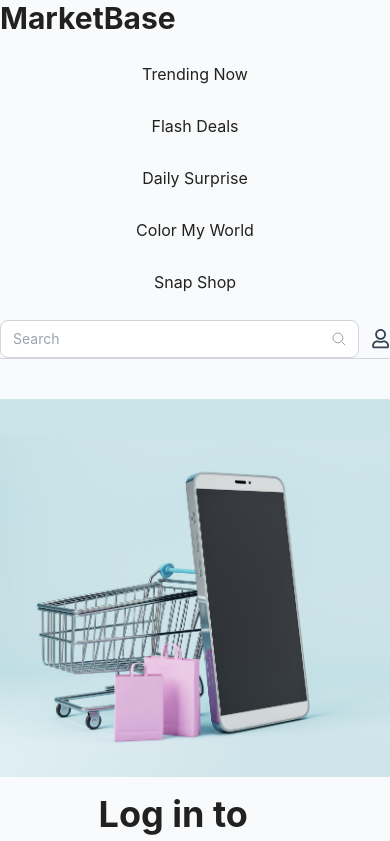
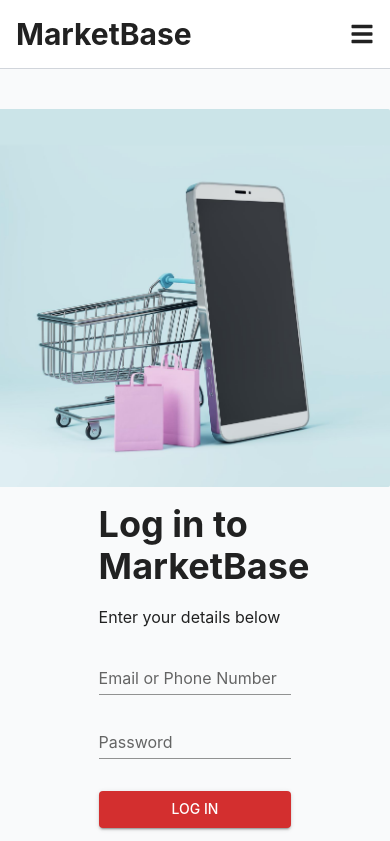
Before and after one commit to muskanmi/marketBase, a Next.js app in the folder frontend/: page /signin in a window 390 px wide. Shown: the top 841 px of the page. Built offline with nearby package versions, Linux system fonts and the light colour scheme.

Commit message:
make responsive cards and index layout

```diff
--- a/frontend/components/Banner.js
+++ b/frontend/components/Banner.js
@@ -9,10 +9,8 @@ const Banner = () => {
       <div className="container px-4 mx-auto md:px-8">
         <div className="flex flex-col justify-between w-full md:flex-row mb-28">
           {/* Sidebar List with Fixed Width */}
-          <div className="h-full border-r border-gray-300">
-            <ul className="w-64 pt-10 space-y-3">
-              {" "}
-              {/* Set a fixed width for ul */}
+          <div className="w-full h-full mb-6 border-r border-gray-300 md:w-64 md:mb-0">
+            <ul className="pt-10 space-y-3">
               <li className="flex items-center justify-between">
                 <span>Woman&apos;s Fashion</span>
                 <IoIosArrowForward size="1.2rem" className="mr-2" />
@@ -46,11 +44,14 @@ const Banner = () => {
           </div>
 
           {/* Banner Image */}
-          <div className="pt-10">
+          <div className="w-full pt-10 md:w-2/3">
             <Image
               src={banner}
               alt="banner image"
-              style={{ maxWidth: "100%", height: "auto" }}
+              layout="responsive"
+              width={700} // Set the width you want (optional)
+              height={400} // Set the height you want (optional)
+              objectFit="cover" // Ensures the image covers the space while maintaining aspect ratio
             />
           </div>
         </div>
--- a/frontend/components/Header.js
+++ b/frontend/components/Header.js
@@ -1,5 +1,5 @@
 import React, { useState, useEffect, useRef } from "react";
-import { FaRegHeart, FaRegUser } from "react-icons/fa";
+import { FaRegHeart, FaRegUser, FaBars } from "react-icons/fa";
 import { GrCart } from "react-icons/gr";
 import { IoSearchOutline } from "react-icons/io5";
 import Link from "next/link";
@@ -8,6 +8,7 @@ import { useRouter } from "next/router";
 const Header = () => {
   const router = useRouter();
   const [dropdownOpen, setDropdownOpen] = useState(false);
+  const [menuOpen, setMenuOpen] = useState(false);
   const [isLoggedIn, setIsLoggedIn] = useState(false);
   const dropdownRef = useRef(null);
 
@@ -22,95 +23,74 @@ const Header = () => {
   }, []);
 
   return (
-    <section>
-      <div className="flex flex-col items-center justify-between w-full border-b border-gray-300 md:flex-row md:space-x-6 md:px-12">
-        {/* Logo Section */}
-        <div className="flex items-center justify-between w-full md:w-auto">
+    <header className="w-full bg-white border-b border-gray-300">
+      <div className="flex items-center justify-between p-4 md:px-12">
+        {/* Logo */}
         <Link href="/" className="text-3xl font-bold">
           MarketBase
         </Link>
-        </div>
 
-        {/* Navigation Links */}
-        <nav className="w-full md:w-auto">
-          <div className="flex flex-col items-center justify-between w-full p-3 md:flex-row">
-            <Link href="/" className="px-6 py-3 hover:underline">
+        {/* Hamburger Menu Icon for Mobile */}
+        <button
+          className="md:hidden focus:outline-none"
+          onClick={() => setMenuOpen(!menuOpen)}
+        >
+          <FaBars size="1.5rem" />
+        </button>
+
+        {/* Desktop Navigation */}
+        <nav className="items-center hidden space-x-6 md:flex">
+          <Link href="/" className="hover:underline">
             Trending Now
           </Link>
-            <Link href="/" className="px-6 py-3 hover:underline">
+          <Link href="/" className="hover:underline">
             Flash Deals
           </Link>
-            <Link href="/" className="px-6 py-3 hover:underline">
+          <Link href="/" className="hover:underline">
             Daily Surprise
           </Link>
-            <Link href="/" className="px-6 py-3 hover:underline">
+          <Link href="/" className="hover:underline">
             Color My World
           </Link>
-            <Link href="/" className="px-6 py-3 hover:underline">
+          <Link href="/" className="hover:underline">
             Snap Shop
           </Link>
-            {/* <Link href="/contact" className="px-6 py-3 hover:underline">
-              Contact
-            </Link>
-            <Link href="/about" className="px-6 py-3 hover:underline">
-              About
-            </Link> */}
-          </div>
         </nav>
 
-        {/* Search Bar & Icons */}
-        <div className="flex items-center justify-between w-full space-x-3 md:space-x-6 md:w-auto md:justify-end">
-          <div className="relative w-full md:w-auto">
+        {/* Search and Icons */}
+        <div className="items-center hidden space-x-6 md:flex">
+          <div className="relative">
             <input
               type="text"
               placeholder="Search"
-              className="w-full px-3 py-2 pr-10 text-sm border border-gray-300 rounded-lg focus:outline-none focus:border-blue-500"
+              className="w-full px-3 py-2 pr-10 text-sm border border-gray-300 rounded-lg focus:outline-none"
             />
             <IoSearchOutline className="absolute text-gray-400 transform -translate-y-1/2 right-3 top-1/2" />
           </div>
-
-          {/* User Icon with Dropdown */}
-          <div className="relative flex" ref={dropdownRef}>
-            <button
-              onClick={() => setDropdownOpen((prev) => !prev)}
-              className="focus:outline-none"
-            >
-              <FaRegUser
-                size="1.2rem"
-                className="text-gray-700 hover:text-blue-500"
-              />
+          {/* User Icon and Dropdown */}
+          <div className="relative" ref={dropdownRef}>
+            <button onClick={() => setDropdownOpen(!dropdownOpen)}>
+              <FaRegUser size="1.2rem" className="text-gray-700" />
             </button>
             {dropdownOpen && (
-              <div className="absolute right-0 z-10 w-48 mt-8 bg-white border border-gray-300 rounded-lg shadow-lg">
+              <div className="absolute right-0 w-48 mt-2 bg-white border border-gray-300 rounded-lg shadow-lg">
                 {isLoggedIn ? (
                   <>
                     <Link
                       href="/account"
-                      className="block px-4 py-2 text-sm text-gray-700 hover:bg-gray-100"
+                      className="block px-4 py-2 hover:bg-gray-100"
                     >
                       Manage My Account
                     </Link>
                     <Link
                       href="/orders"
-                      className="block px-4 py-2 text-sm text-gray-700 hover:bg-gray-100"
+                      className="block px-4 py-2 hover:bg-gray-100"
                     >
                       My Orders
                     </Link>
-                    <Link
-                      href="/orders"
-                      className="block px-4 py-2 text-sm text-gray-700 hover:bg-gray-100"
-                    >
-                      My Cancellations
-                    </Link>
-                    <Link
-                      href="/orders"
-                      className="block px-4 py-2 text-sm text-gray-700 hover:bg-gray-100"
-                    >
-                      My Reviews
-                    </Link>
                     <button
                       onClick={() => setIsLoggedIn(false)}
-                      className="block w-full px-4 py-2 text-sm text-left text-gray-700 hover:bg-gray-100"
+                      className="w-full px-4 py-2 text-left hover:bg-gray-100"
                     >
                       Sign Out
                     </button>
@@ -119,19 +99,19 @@ const Header = () => {
                   <>
                     <Link
                       href="/signin"
-                      className="block px-4 py-2 text-sm text-gray-700 hover:bg-gray-100"
+                      className="block px-4 py-2 hover:bg-gray-100"
                     >
                       Sign In
                     </Link>
                     <Link
                       href="/signup"
-                      className="block px-4 py-2 text-sm text-gray-700 hover:bg-gray-100"
+                      className="block px-4 py-2 hover:bg-gray-100"
                     >
                       Sign Up
                     </Link>
                     <Link
                       href="/help"
-                      className="block px-4 py-2 text-sm text-gray-700 hover:bg-gray-100"
+                      className="block px-4 py-2 hover:bg-gray-100"
                     >
                       Help Center
                     </Link>
@@ -140,10 +120,7 @@ const Header = () => {
               </div>
             )}
           </div>
-
-          {isLoggedIn &&
-            router.pathname !== "/signin" &&
-            router.pathname !== "/signup" && (
+          {isLoggedIn && (
             <>
               <FaRegHeart
                 size="1.2rem"
@@ -157,7 +134,66 @@ const Header = () => {
           )}
         </div>
       </div>
-    </section>
+
+      {/* Mobile Dropdown Menu */}
+      {menuOpen && (
+        <div className="bg-white border-t border-gray-300 md:hidden">
+          <nav className="flex flex-col items-center py-4 space-y-4">
+            <Link
+              href="/"
+              className="hover:underline"
+              onClick={() => setMenuOpen(false)}
+            >
+              Trending Now
+            </Link>
+            <Link
+              href="/"
+              className="hover:underline"
+              onClick={() => setMenuOpen(false)}
+            >
+              Flash Deals
+            </Link>
+            <Link
+              href="/"
+              className="hover:underline"
+              onClick={() => setMenuOpen(false)}
+            >
+              Daily Surprise
+            </Link>
+            <Link
+              href="/"
+              className="hover:underline"
+              onClick={() => setMenuOpen(false)}
+            >
+              Color My World
+            </Link>
+            <Link
+              href="/"
+              className="hover:underline"
+              onClick={() => setMenuOpen(false)}
+            >
+              Snap Shop
+            </Link>
+          </nav>
+          {/* Search and User Options in Mobile Menu */}
+          <div className="flex flex-col items-center py-4 space-y-4">
+            <div className="relative w-3/4">
+              <input
+                type="text"
+                placeholder="Search"
+                className="w-full px-3 py-2 border border-gray-300 rounded-lg"
+              />
+              <IoSearchOutline className="absolute text-gray-400 transform -translate-y-1/2 right-3 top-1/2" />
+            </div>
+            <div className="flex items-center space-x-4">
+              <FaRegUser size="1.2rem" className="text-gray-700" />
+              <FaRegHeart size="1.2rem" className="text-gray-700" />
+              <GrCart size="1.2rem" className="text-gray-700" />
+            </div>
+          </div>
+        </div>
+      )}
+    </header>
   );
 };
 
```
Lines whose indentation alone changed are shown as unchanged.
